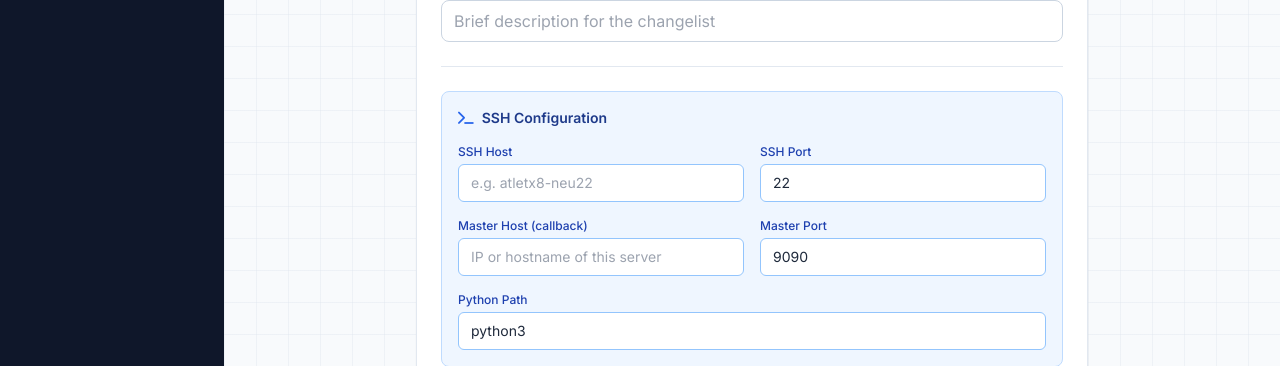
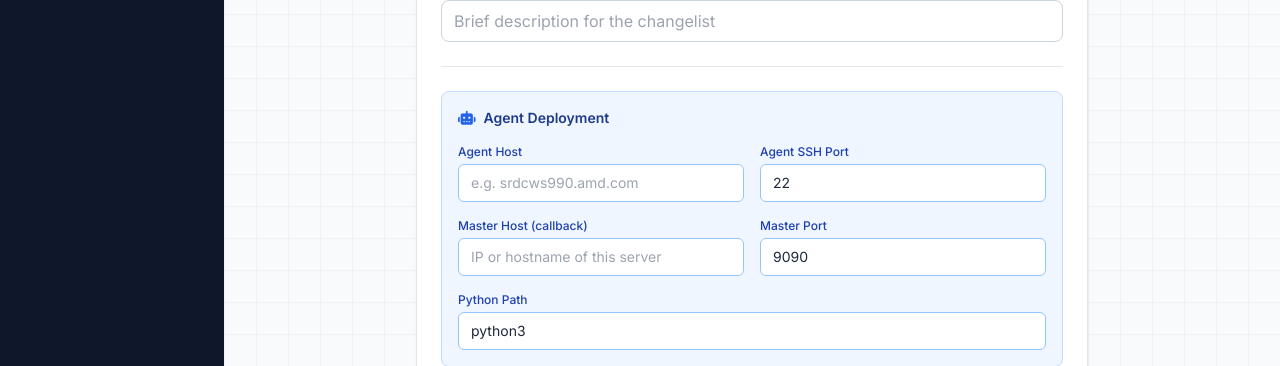
Before and after one commit to nanyang12138/p4-integration, a Flask app: page /templates/new in a window 1280 px wide. Shown: the part 938-1304 px from the top of the page. Run offline with Flask 2, Linux system fonts and the light colour scheme; the visitor is signed in with stand-in values (Sample User, id 1); some libraries are stand-ins or nearby versions.

Commit message:
fix: rename SSH Host/Port labels in template_edit and job_detail
Missed in previous commit: template_edit.html and job_detail.html
still had stale "SSH Host", "SSH Port", "SSH Configuration" labels.

Co-Authored-By: Claude Sonnet 4.6 (1M context) <noreply@anthropic.com>

```diff
--- a/app/templates/job_detail.html
+++ b/app/templates/job_detail.html
@@ -195,7 +195,7 @@
           {% if job.spec and job.spec.connection %}
           <div class="bg-slate-50 rounded-lg p-3 space-y-2">
             <div class="flex justify-between items-center">
-              <span class="text-slate-500 flex-shrink-0">SSH Host</span>
+              <span class="text-slate-500 flex-shrink-0">Agent Host</span>
               <code class="bg-white px-1.5 py-0.5 rounded border border-slate-200 text-slate-700 truncate max-w-[140px] cursor-pointer hover:bg-slate-50" title="{{ job.spec.connection.ssh_host }}:{{ job.spec.connection.ssh_port }}" onclick="copyToClipboard({{ (job.spec.connection.ssh_host ~ ':' ~ job.spec.connection.ssh_port) | tojson }})">{{ job.spec.connection.ssh_host }}:{{ job.spec.connection.ssh_port }}</code>
             </div>
             <div class="flex justify-between items-center">
--- a/app/templates/template_edit.html
+++ b/app/templates/template_edit.html
@@ -145,22 +145,22 @@
 
       <hr class="border-slate-200">
 
-      <!-- SSH Configuration -->
+      <!-- Agent Deployment -->
       <div class="bg-blue-50 border border-blue-200 rounded-lg p-4 space-y-4">
         <h3 class="text-sm font-semibold text-blue-900 flex items-center gap-2">
-          <i class="fa-solid fa-terminal text-blue-600"></i> SSH Configuration
+          <i class="fa-solid fa-robot text-blue-600"></i> Agent Deployment
         </h3>
 
         <div class="grid grid-cols-2 gap-4">
           <div>
-            <label class="block text-xs font-medium text-blue-800 mb-1">SSH Host</label>
+            <label class="block text-xs font-medium text-blue-800 mb-1">Agent Host</label>
             <input type="text" name="ssh_host" id="ssh_host"
                    value="{{ template.config.ssh.ssh_host if template and template.config.ssh else '' }}"
                    class="w-full px-3 py-2 border border-blue-300 rounded-md focus:ring-primary-500 focus:border-primary-500 text-sm bg-white"
-                   placeholder="e.g. atletx8-neu22">
+                   placeholder="e.g. srdcws990.amd.com">
           </div>
           <div>
-            <label class="block text-xs font-medium text-blue-800 mb-1">SSH Port</label>
+            <label class="block text-xs font-medium text-blue-800 mb-1">Agent SSH Port</label>
             <input type="number" name="ssh_port" id="ssh_port"
                    value="{{ template.config.ssh.ssh_port if template and template.config.ssh else 22 }}"
                    class="w-full px-3 py-2 border border-blue-300 rounded-md focus:ring-primary-500 focus:border-primary-500 text-sm bg-white">
```
